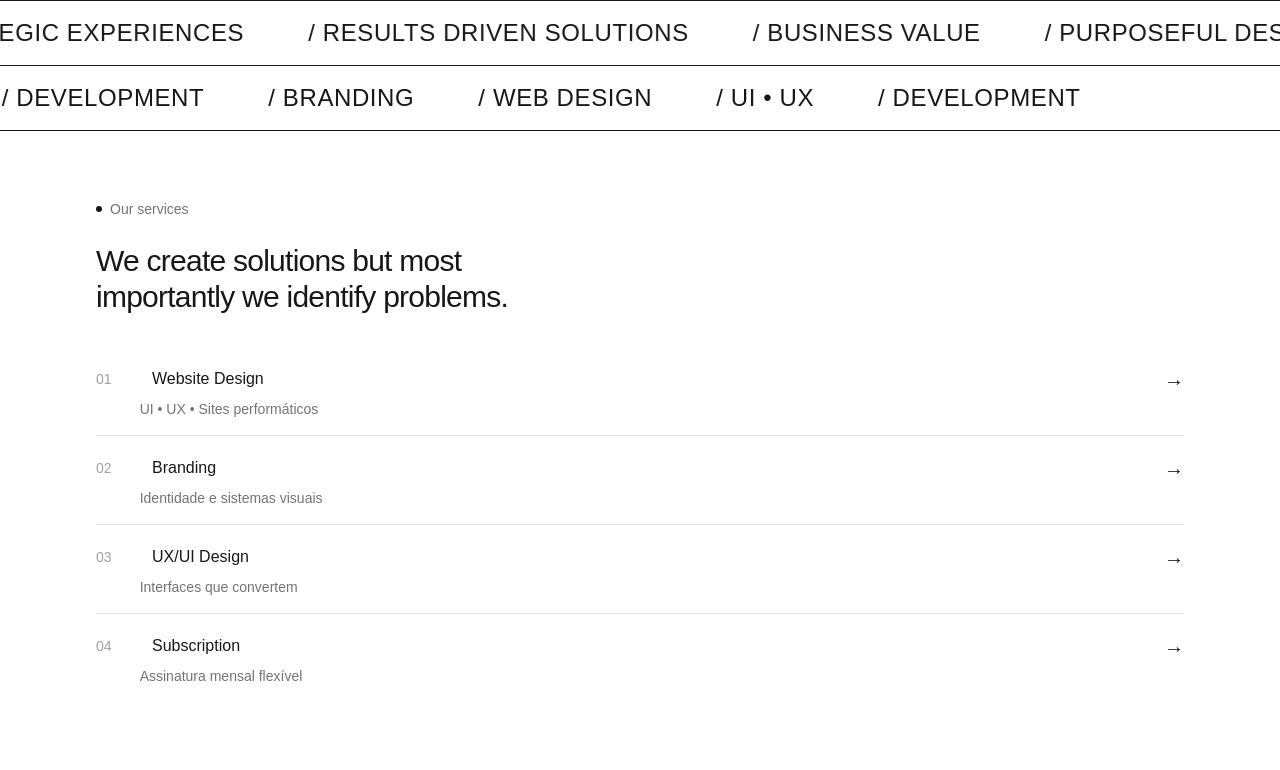
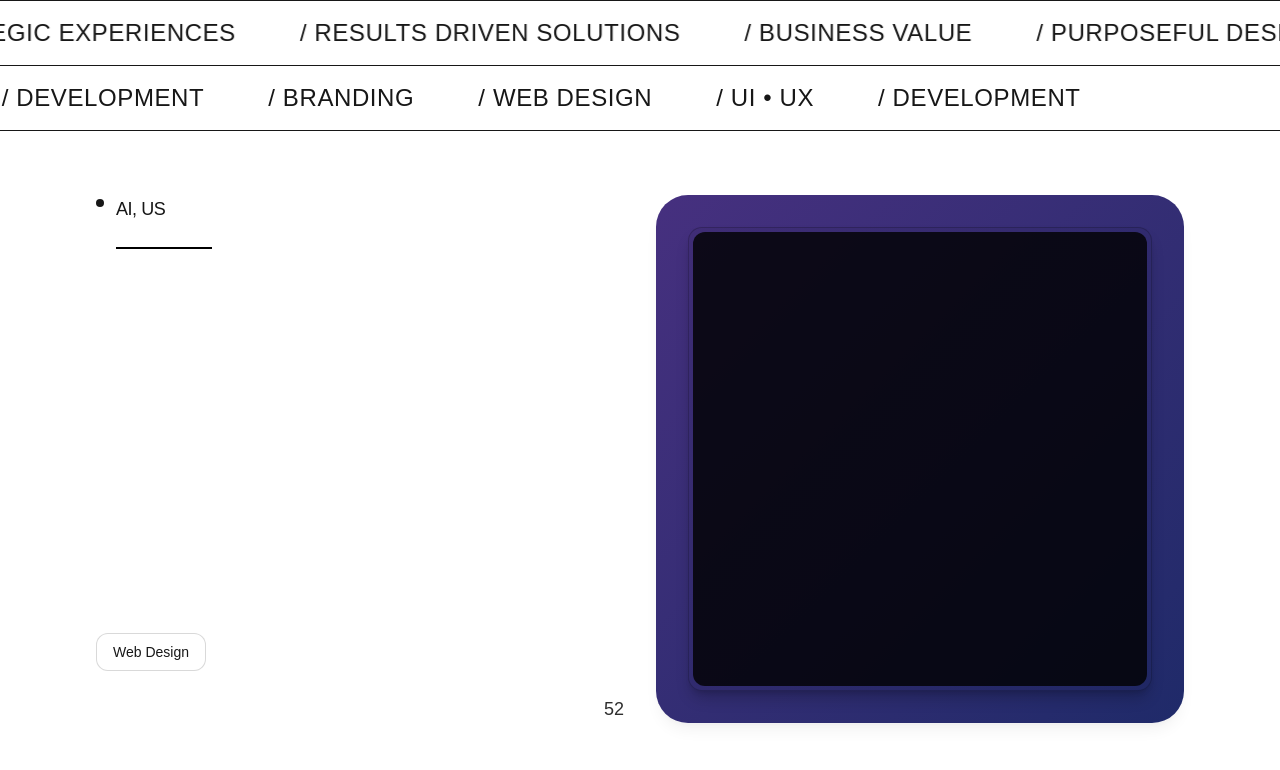
Before and after one commit to pali-hub/agencia-website, a Next.js app: page / in a window 1280 px wide. Shown: the part 640-1410 px from the top of the page. Built offline with nearby package versions, Linux system fonts and the light colour scheme.

Commit message:
Add ProjectHighlight component with editorial styling and mobile-first responsive design
Co-authored-by: pali-hub <229833246+pali-hub@users.noreply.github.com>

```diff
--- a/src/app/page.tsx
+++ b/src/app/page.tsx
@@ -3,6 +3,8 @@
 import { motion, easeOut } from "framer-motion";
 import Marquee from "@/components/Marquee";
 import ServicesList from "@/components/ServicesList";
+import ProjectHighlight from "@/components/ProjectHighlight";
+import { featuredProjects } from "@/lib/projectsData";
 
 const fadeUp = {
   hidden: { opacity: 0, y: 16 },
@@ -67,6 +69,25 @@ export default function Home() {
         />
       </div>
 
+      {/* PROJECT HIGHLIGHTS SECTION */}
+      <section className="mx-auto max-w-6xl px-4 sm:px-6 lg:px-8 py-16">
+        <div className="space-y-16">
+          {/* GEN Project */}
+          <ProjectHighlight
+            {...featuredProjects[0]}
+            number="52"
+            className="mb-12"
+          />
+
+          {/* Evosolar Project */}
+          <ProjectHighlight
+            {...featuredProjects[1]}
+            number="50"
+            className="mb-12"
+          />
+        </div>
+      </section>
+
       <ServicesList />
     </main>
   );
--- /dev/null
+++ b/src/components/ProjectHighlight.tsx
@@ -0,0 +1,114 @@
+"use client";
+
+import Link from "next/link";
+import Image from "next/image";
+import { motion, easeOut } from "framer-motion";
+import type { FeaturedProject } from "@/lib/projectsData";
+
+// Animation variants for the component
+const fadeVariants = {
+  hidden: { opacity: 0, y: 20 },
+  show: { opacity: 1, y: 0, transition: { duration: 0.6, ease: easeOut } }
+};
+
+// Props interface extending FeaturedProject with additional props
+interface ProjectHighlightProps extends FeaturedProject {
+  number?: string;
+  className?: string;
+}
+
+export default function ProjectHighlight({
+  client,
+  slug,
+  cover,
+  tags,
+  backdrop,
+  backdropRing,
+  number,
+  className = ""
+}: ProjectHighlightProps) {
+  return (
+    <motion.div
+      variants={fadeVariants}
+      initial="hidden"
+      whileInView="show"
+      viewport={{ once: true, margin: "-10% 0% -20% 0%" }}
+      className={`grid gap-8 md:grid-cols-2 ${className}`}
+    >
+      {/* LEFT SIDE: title, line, chips, and number */}
+      <div className="flex flex-col min-h-[280px]">
+        <div className="flex items-start gap-3">
+          <span className="mt-1 size-2 shrink-0 rounded-full bg-neutral-900" />
+          <div className="min-w-0">
+            <Link
+              href={`/projects/${slug}`}
+              className="block text-lg font-medium tracking-tight hover:underline underline-offset-2"
+            >
+              {client}
+            </Link>
+
+            {/* Thin line as in the mockup */}
+            <span className="mt-6 block h-[2px] w-24 bg-black" />
+          </div>
+        </div>
+
+        {/* Tags/chips */}
+        <div className="mt-auto flex flex-wrap gap-3 pt-8">
+          {tags.map(tag => (
+            <span
+              key={tag}
+              className="rounded-xl border border-black/15 bg-white px-4 py-2 text-sm"
+              aria-label={tag}
+            >
+              {tag}
+            </span>
+          ))}
+        </div>
+
+        {/* Number at bottom right */}
+        {number && (
+          <span className="ml-auto mt-6 text-lg tabular-nums text-neutral-900/90">
+            {number}
+          </span>
+        )}
+      </div>
+
+      {/* RIGHT SIDE: large card with gradient and image */}
+      <Link href={`/projects/${slug}`} className="group block">
+        <div
+          className={`
+            relative overflow-hidden rounded-[32px]
+            bg-gradient-to-br ${backdrop}
+            p-5 sm:p-6 md:p-8
+            ring-1 ${backdropRing ?? "ring-black/5"}
+            shadow-lg shadow-black/5
+            transition-transform duration-300
+            group-hover:scale-[1.02]
+          `}
+        >
+          <div className="relative mx-auto w-full max-w-[900px]">
+            {/* Mockup frame */}
+            <div className="rounded-[14px] border border-black/20 bg-black/5 p-1 shadow-lg shadow-black/20">
+              <div className="relative overflow-hidden rounded-[12px] bg-black/80">
+                <Image
+                  src={cover}
+                  alt={client}
+                  width={1280}
+                  height={800}
+                  className="h-auto w-full object-cover"
+                />
+              </div>
+            </div>
+
+            {/* Soft glow effect on hover */}
+            <span
+              aria-hidden
+              className="pointer-events-none absolute -inset-10 rounded-[40px] opacity-0 blur-2xl transition-opacity duration-500 group-hover:opacity-40"
+              style={{ background: "radial-gradient(60% 60% at 60% 40%, rgba(255,255,255,.35), transparent 70%)" }}
+            />
+          </div>
+        </div>
+      </Link>
+    </motion.div>
+  );
+}
```
